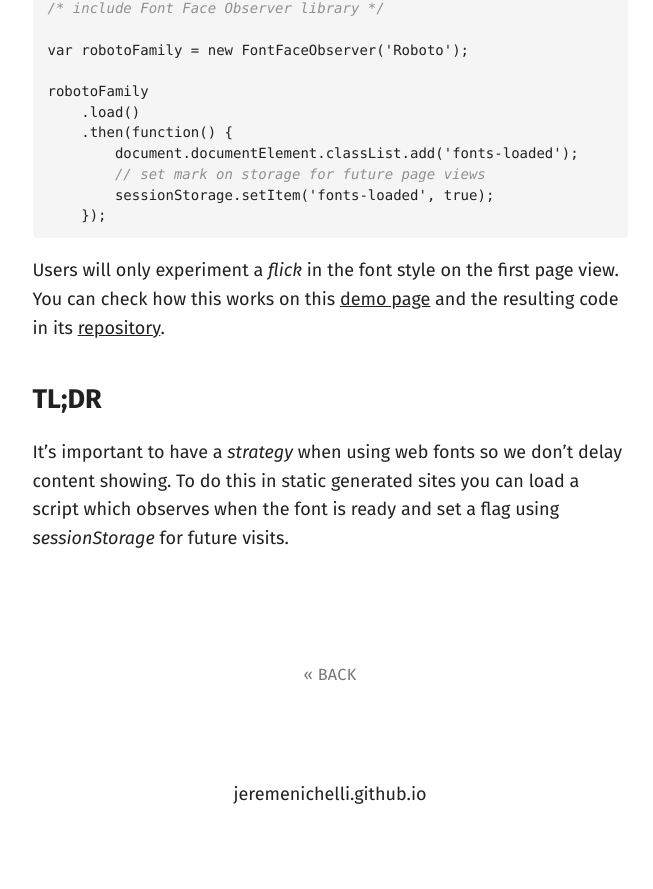
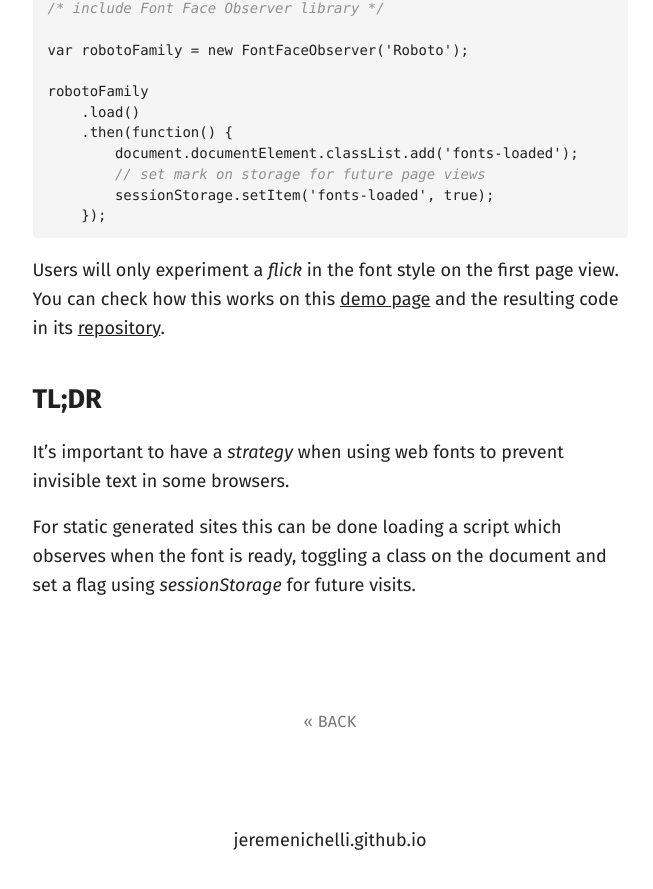
Before and after one commit to jeremenichelli/jeremenichelli.github.io, a Jekyll site: the page built from _posts/2016-05-11-font-loading-strategy-static-generated-sites.md, in a window 1280 px wide and 900 px high, scrolled down 2950 px. Shown: the top 889 px of the window, without its empty margins (310-963 px from the left). Built offline with Jekyll 4.4.1, drawn with Linux system fonts in a browser that asks for light colours; before the commit the page ends 3803 px from its top, so only the background shows below that.

Commit message:
Improvements on final paragraph from last post

```diff
--- a/_posts/2016-05-11-font-loading-strategy-static-generated-sites.md
+++ b/_posts/2016-05-11-font-loading-strategy-static-generated-sites.md
@@ -111,7 +111,9 @@ Users will only experiment a *flick* in the font style on the first page view. Y
 
 ## TL;DR
 
-It's important to have a *strategy* when using web fonts so we don't delay content showing. To do this in static generated sites you can load a script which observes when the font is ready and set a flag using *sessionStorage* for future visits.
+It's important to have a *strategy* when using web fonts to prevent invisible text in some browsers.
+
+For static generated sites this can be done loading a script which observes when the font is ready, toggling a class on the document and set a flag using *sessionStorage* for future visits.
 
 
 [1]: https://www.filamentgroup.com/lab/font-events.html
```
